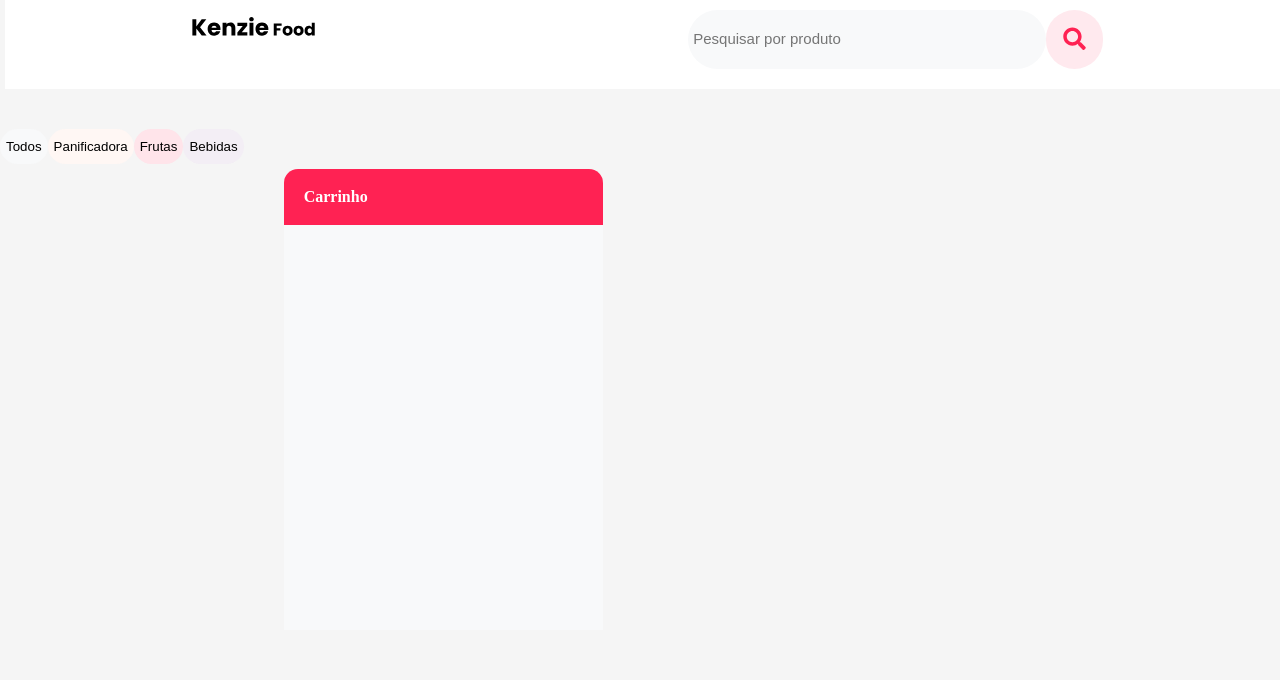
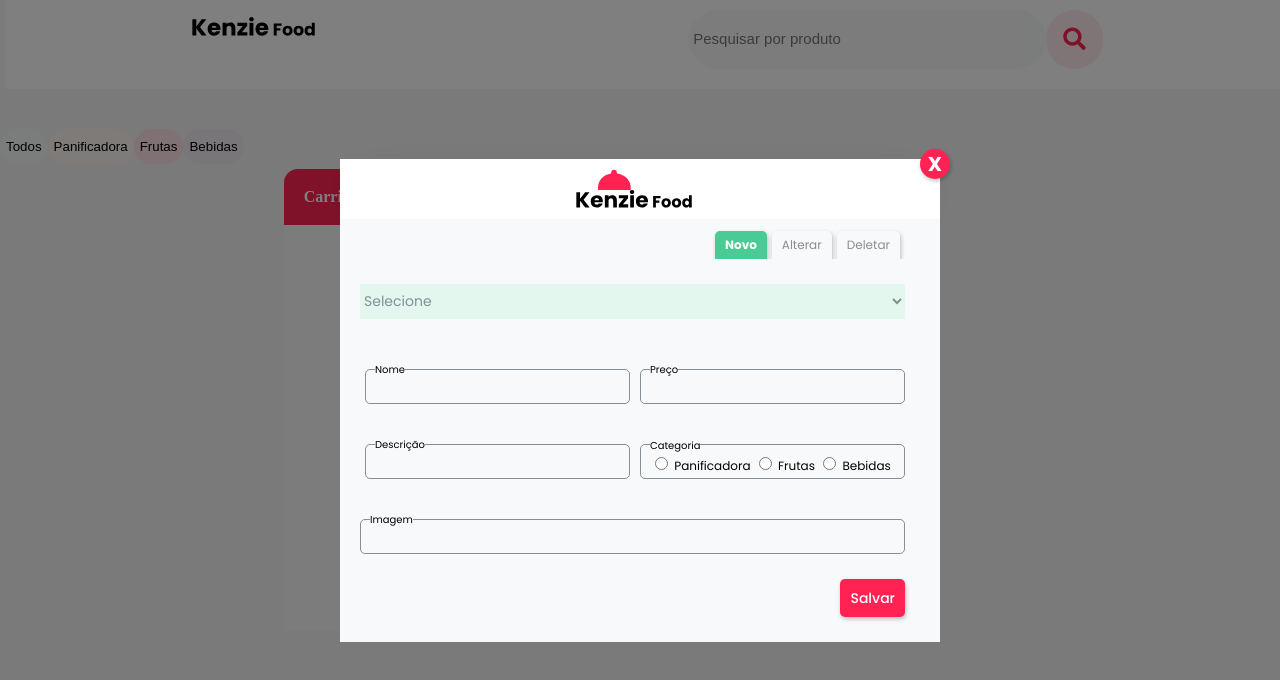
Before and after one commit to nicollasanderson/KenzieFood, a plain HTML site: page index.html in a window 1280 px wide. Drawn offline with Linux system fonts and the light colour scheme; no server answers.

Commit message:
feat: modal cadastro added

```diff
--- a/index.html
+++ b/index.html
@@ -4,8 +4,12 @@
     <meta charset="UTF-8">
     <meta http-equiv="X-UA-Compatible" content="IE=edge">
     <meta name="viewport" content="width=device-width, initial-scale=1.0">
+    <link rel="preconnect" href="https://fonts.googleapis.com">
+<link rel="preconnect" href="https://fonts.gstatic.com" crossorigin>
+<link href="https://fonts.googleapis.com/css2?family=Poppins:wght@400;500;700&family=Roboto:wght@500&display=swap" rel="stylesheet">
     <link rel="stylesheet" href="reset.css">
     <link rel="stylesheet" href="index.css">
+    <link rel="stylesheet" href="./src/style/modal.css">
     <title>Kenzie Food</title>
 </head>
 <body>
@@ -64,6 +68,56 @@
         </ul>
     </aside>
     </div>
+
+
+    <div class="container-modal">
+    <section class="modal">
+        <span class="modal-fechar">X</span>
+        <div class="modal-header">
+
+              <figure class="modal-logo">
+                  <img src="./imgs/logo-kenzie-food.svg" alt="" class="modal-logo-img">
+              </figure>
+        </div>
+        <div class="modal-main">
+            <nav class="modal-main-buttons">
+                <button class="modal-button button-novo button-selected">Novo</button><button class="modal-button button-alterar">Alterar</button><button class="modal-button button-deletar">Deletar</button>
+            </nav>
+            <form action="" class="modal-main-form">
+                <select name="select" class="modal-form-select">
+                    <option value="valor1">Selecione</option>
+                  </select>
+                <div class="input-box">
+                    <label for="modal-form-nome" name="nome"    class="modal-main-label label-nome">Nome</label>
+                    <input class="modal-main-input" type="text" id="modal-form-nome" placeholder="">
+                </div>
+                <div class="input-box">
+                    <label for="modal-form-preco" name="preco" class="modal-main-label label-preco">Preço</label>
+                    <input class="modal-main-input" type="number" id="modal-form-preco">
+                </div>
+                <div class="input-box">
+                    <label for="modal-form-descricao" name="descricao" class="modal-main-label label-descricao">Descrição</label>
+                    <input class="modal-main-input" type="text" id="modal-form-descricao">
+                </div>
+                <div class="modal-main-categoria">
+                    <label class="modal-categoria-span">Categoria</label>
+                    <input type="radio" name="radio" value="Panificadora" class="modal-radio" id="radio-panificadora">
+                    <label for="radio-panificadora">Panificadora</label>
+                    <input type="radio" name="radio" value="Frutas" class="modal-radio" id="radio-frutas">
+                    <label for="radio-frutas">Frutas</label>
+                    <input type="radio" name="radio" value="Bebidas" class="modal-radio" id="radio-bebidas">
+                    <label for="radio-bebidas">Bebidas</label>
+                </div>
+                <div class="input-box">
+                    <label for="modal-form-imagem" name="imagem" class="modal-main-label label-imagem">Imagem</label>
+                    <input class="modal-main-input" class="modal-main-input" type="text" id="modal-form-imagem">
+                </div>
+                <button class="modal-main-salvar">Salvar</button>
+            </form>
+        </div>
+    </section>
+</div>
+
     <script src="src/controllers/vitrine-controller.js" type="module"></script>
 </body>
 </html>
--- /dev/null
+++ b/src/style/modal.css
@@ -0,0 +1,210 @@
+:root{
+  --color-white: #FFFFFF;
+  --color-gray-1: #F8F9FA;
+  --color-gray-3: #868E96;
+  --color-secondary: #4ACA94;
+  --color-secondary-50: #E4F7EF;
+  --color-primary: #FF2253;
+}
+
+.container-modal{
+  box-sizing: border-box;
+  width: 100%;
+  height: 100%;
+  position: fixed;
+  top: 0;
+  left: 0;
+  background-color: rgba(0, 0, 0, .5);
+  display: flex;
+  align-items: center;
+  justify-content: center;
+
+}
+
+.modal{
+  font-family: 'Poppins';
+  width: 320px;
+  border-radius: 5px;
+  position: relative;
+}
+.modal-header{
+  pointer-events: none;
+  height: 60px;
+  width: 100%;
+  box-shadow: 0px 4px 40px -20px rgba(0, 0, 0, 0.25);
+  background-color: var(--color-white);
+  display: flex;
+  align-items: center;
+  justify-content: center;
+}
+.modal-logo{
+  margin-top: 15px;
+  pointer-events: none;
+}
+.modal-logo-img{
+  width: 130px;
+  pointer-events: none;
+}
+.modal-main{
+  background-color: var(--color-gray-1);
+}
+.modal-main-buttons{
+  display: flex;
+  justify-content: center;
+  gap: 5px;
+  padding-top: 12px;
+}
+.modal-button{
+  font-family: 'Poppins';
+  font-size: 12px;
+  background-color: var(--color-gray-1);
+  color: var(--color-gray-3);
+  padding: 5px 10px;
+  border: none;
+  box-shadow: 1px 2px 4px rgba(0, 0, 0, 0.25);
+  border-radius: 5px 5px 0px 0px;
+}
+.button-selected{
+  background-color: var(--color-secondary);
+  color: var(--color-white);
+  font-weight: 600;
+}
+.modal-main-form{
+  box-sizing: border-box;
+  background-color: var(--color-gray-1);
+  font-family: 'Poppins';
+  font-size: 12px;
+  width: calc(100% - 40px);
+  margin: 0 auto;
+  display: flex;
+  flex-direction: column;
+  position: relative;
+  padding-right: 15px;
+}
+.input-box{
+  margin-top: 15px;
+  box-sizing: border-box;
+  width: 265px;
+  position: relative;
+  left: 0;
+  top: 0;
+  margin-bottom: 15px;
+}
+.input-box:nth-child(1){
+  margin-top: 15px;
+}
+.modal-main-categoria{
+  position: relative;
+  box-sizing: border-box;
+  font-size: 12px;
+  width: 265px;
+  padding: 9px;
+  margin-bottom: 15px;
+  border: 1px solid var(--color-gray-3);
+  border-radius: 5px;
+}
+.modal-categoria-span{
+  position: absolute;
+  top: -4px;
+  background-color: var(--color-gray-1);
+  font-size: 10px;
+}
+.modal-main-input{
+  box-sizing: border-box;
+  width: 265px;
+  background-color: var(--color-gray-1);
+  border: 1px solid var(--color-gray-3);
+  border-radius: 5px;
+  height: 35px;
+  padding-left: 15px;
+}
+.modal-main-label{
+  position: absolute;
+  top: -4px;
+  left: 10px;
+  cursor: text;
+  pointer-events: none;
+  font-size: 10px;
+  background-color: var(--color-gray-1);
+}
+.modal-main-salvar{
+  box-sizing: border-box;
+  border: none;
+  line-height: 28px;
+  border-radius: 5px;
+  padding: 5px 10px;
+  align-self: flex-end;
+  text-align: center;
+  font-family: 'Poppins';
+  font-weight: 500;
+  font-size: 14px;
+  background-color: var(--color-primary);
+  color: var(--color-white);
+  box-shadow: 1px 2px 4px rgba(0, 0, 0, 0.25);
+  margin-bottom: 25px;
+}
+.modal-form-select{
+  display: block;
+  margin: 25px 0;
+  height: 35px;
+  width: 100%;
+  border: none;
+  background-color: var(--color-secondary-50);
+  font-family: 'Poppins';
+  font-size: 14px;
+  color: var(--color-gray-3);
+}
+
+.modal-fechar{
+  position: absolute;
+  cursor: pointer;
+  pointer-events: none;
+  right: -10px;
+  top: -10px;
+  border-radius: 100%;
+  width: 20px;
+  height: 20px;
+  text-align: center;
+  background-color: var(--color-primary);
+  color: var(--color-white);
+  font-size: 20px;
+  padding: 5px;
+  font-family: 'Poppins';
+  font-weight: 700;
+  box-shadow: 1px 2px 4px rgba(0, 0, 0, 0.25);
+}
+
+@media (min-width: 800px) {
+  .modal{
+    width: 600px;
+    margin: 0 auto;
+  }
+  .modal-main{
+    width: 100%;
+  }
+  .modal-main-buttons{
+    justify-content: flex-end;
+    margin-right: 40px;
+  }
+  .modal-main-categoria{
+    height: 35px;
+    margin-top: 15px;
+  }
+  .modal-main-form{
+    flex-direction: row;
+    flex-wrap: wrap;
+    justify-content: flex-end;
+    gap: 10px;
+    margin-top: 0px;
+  }
+  .input-box{
+    margin-top: 15px;
+  }
+
+  .input-box:nth-child(6){
+    width: 100%;
+  }
+  .modal-main-input{
+    width: 100%;
+  }
+}
```
Also changed, not shown: imgs/dropDown.svg (added), imgs/logo-kenzie-food.svg (added).
